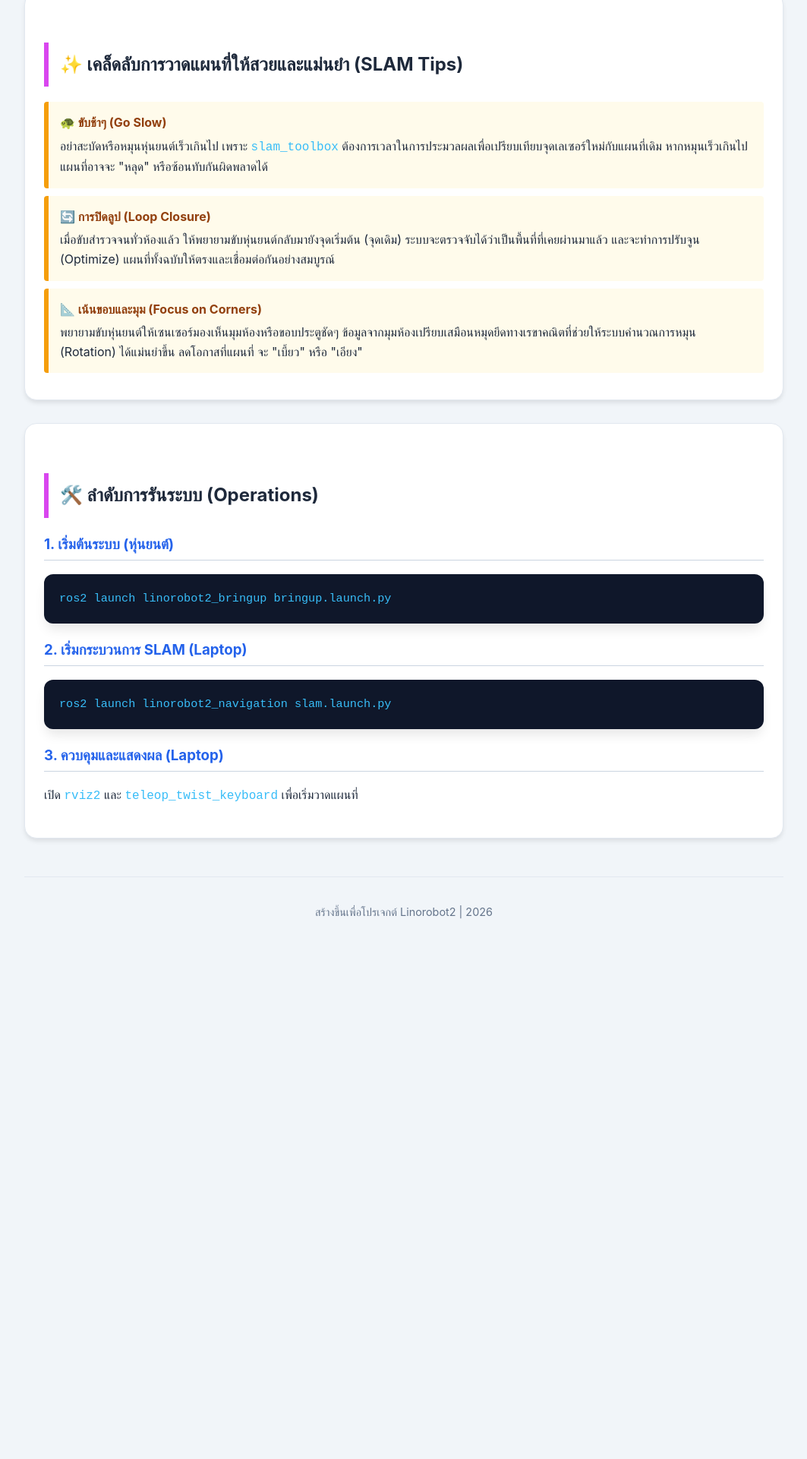
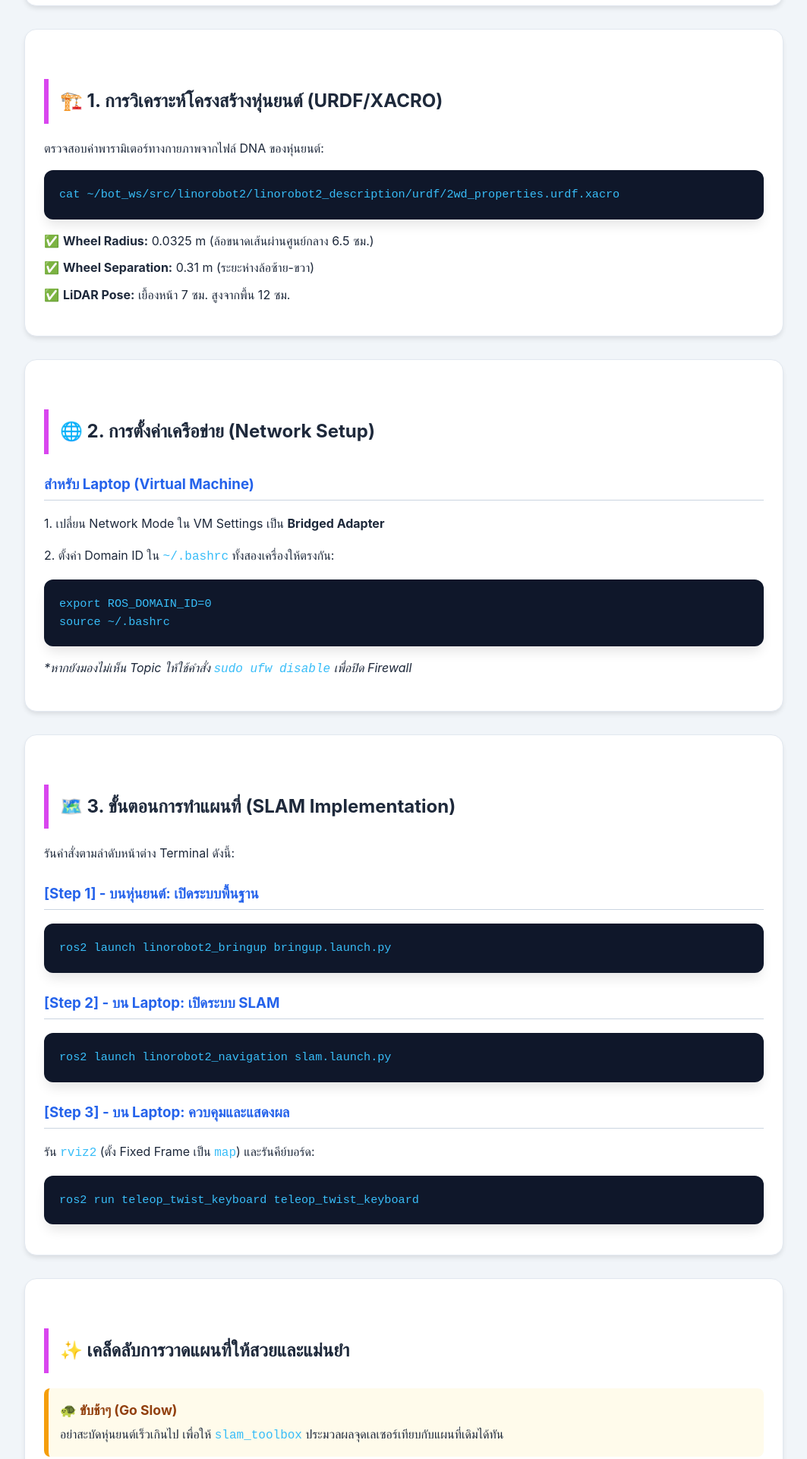
Before and after one commit to chantarasata/kiikee_bot, a plain HTML site: page index.html in a window 1280 px wide. Shown: the part 768-2689 px from the top of the page at 76% size, without its empty margins (108-1171 px from the left). Before the commit the page ends 2035 px from the top, so only its background shows below. Drawn offline with Linux system fonts and the light colour scheme.

Commit message:
Update Linorobot2 documentation and styling

```diff
--- a/index.html
+++ b/index.html
@@ -3,7 +3,7 @@
 <head>
     <meta charset="UTF-8">
     <meta name="viewport" content="width=device-width, initial-scale=1.0">
-    <title>Linorobot2 Master Documentation & SLAM Tips</title>
+    <title>Linorobot2 Master Guide: Hardware to SLAM</title>
     <style>
         :root {
             --primary: #2563eb;
@@ -12,18 +12,19 @@
             --light: #f8fafc;
             --accent: #f59e0b;
             --success: #10b981;
+            --code-bg: #0f172a;
         }
         body { font-family: 'Inter', system-ui, -apple-system, sans-serif; line-height: 1.6; color: var(--dark); max-width: 1000px; margin: 0 auto; padding: 40px 20px; background: #f1f5f9; }
-        h1 { color: var(--primary); font-size: 2.5rem; text-align: center; border-bottom: 4px solid var(--primary); padding-bottom: 20px; }
+        h1 { color: var(--primary); font-size: 2.5rem; text-align: center; border-bottom: 4px solid var(--primary); padding-bottom: 20px; margin-bottom: 40px; }
         h2 { color: var(--dark); margin-top: 40px; border-left: 6px solid var(--secondary); padding-left: 15px; background: #fff; padding-top: 10px; padding-bottom: 10px; border-radius: 0 8px 8px 0; }
-        h3 { color: var(--primary); border-bottom: 1px solid #cbd5e1; padding-bottom: 5px; margin-top: 20px; }
-
-        pre { background: #0f172a; color: #f1f5f9; padding: 20px; border-radius: 12px; overflow-x: auto; font-size: 0.95rem; box-shadow: 0 10px 15px -3px rgba(0,0,0,0.1); }
-        code { color: #38bdf8; font-family: 'Fira Code', monospace; }
+        h3 { color: var(--primary); border-bottom: 1px solid #cbd5e1; padding-bottom: 5px; margin-top: 25px; }
 
         .card { background: white; padding: 25px; border-radius: 16px; box-shadow: 0 4px 6px -1px rgba(0,0,0,0.1); margin-bottom: 30px; border: 1px solid #e2e8f0; }
 
-        table { width: 100%; border-collapse: collapse; margin: 25px 0; background: white; border-radius: 12px; overflow: hidden; box-shadow: 0 4px 6px rgba(0,0,0,0.05); }
+        pre { background: var(--code-bg); color: #f1f5f9; padding: 20px; border-radius: 12px; overflow-x: auto; font-size: 0.95rem; box-shadow: 0 10px 15px -3px rgba(0,0,0,0.1); }
+        code { color: #38bdf8; font-family: 'Fira Code', monospace; }
+
+        table { width: 100%; border-collapse: collapse; margin: 20px 0; background: white; border-radius: 12px; overflow: hidden; box-shadow: 0 4px 6px rgba(0,0,0,0.05); }
         th, td { padding: 15px; text-align: left; border-bottom: 1px solid #e2e8f0; }
         th { background-color: var(--primary); color: white; text-transform: uppercase; font-size: 0.85rem; letter-spacing: 0.05em; }
         tr:hover { background-color: #f8fafc; }
@@ -31,22 +32,27 @@
         .badge { background: var(--accent); color: white; padding: 4px 12px; border-radius: 20px; font-size: 0.8rem; font-weight: bold; }
         .badge-both { background: var(--success); }
 
-        .tip-box { background: #fffbeb; border-left: 6px solid var(--accent); padding: 15px; margin: 10px 0; border-radius: 4px; }
-        .tip-title { font-weight: bold; color: #92400e; display: block; margin-bottom: 5px; }
+        .tip-box { background: #fffbeb; border-left: 6px solid var(--accent); padding: 15px; margin: 15px 0; border-radius: 8px; }
+        .tip-title { font-weight: bold; color: #92400e; display: block; margin-bottom: 5px; font-size: 1.1rem; }
+
+        .setup-list { list-style: none; padding: 0; }
+        .setup-list li { margin-bottom: 10px; padding-left: 25px; position: relative; }
+        .setup-list li::before { content: "✅"; position: absolute; left: 0; }
     </style>
 </head>
 <body>
 
-    <h1>🤖 Linorobot2 Documentation & SLAM Guide</h1>
+    <h1>🤖 Linorobot2 Complete Master Guide</h1>
 
     <div class="card">
         <h2>📊 สรุปคำสั่งที่ใช้บ่อย (Cheat Sheet)</h2>
+        <p>ใช้สำหรับตรวจสอบสถานะและแก้ไขปัญหาจาก Laptop หรือหุ่นยนต์</p>
         <table>
             <thead>
                 <tr>
                     <th>คำสั่ง (Command)</th>
                     <th>หน้าที่ (Function)</th>
-                    <th>รันที่เครื่องไหน (Target)</th>
+                    <th>เครื่องที่รัน (Target)</th>
                 </tr>
             </thead>
             <tbody>
@@ -80,38 +86,68 @@
     </div>
 
     <div class="card">
-        <h2>✨ เคล็ดลับการวาดแผนที่ให้สวยและแม่นยำ (SLAM Tips)</h2>
+        <h2>🏗️ 1. การวิเคราะห์โครงสร้างหุ่นยนต์ (URDF/XACRO)</h2>
+        <p>ตรวจสอบค่าพารามิเตอร์ทางกายภาพจากไฟล์ DNA ของหุ่นยนต์:</p>
+        <pre><code>cat ~/bot_ws/src/linorobot2/linorobot2_description/urdf/2wd_properties.urdf.xacro</code></pre>
+        <ul class="setup-list">
+            <li><b>Wheel Radius:</b> 0.0325 m (ล้อขนาดเส้นผ่านศูนย์กลาง 6.5 ซม.)</li>
+            <li><b>Wheel Separation:</b> 0.31 m (ระยะห่างล้อซ้าย-ขวา)</li>
+            <li><b>LiDAR Pose:</b> เยื้องหน้า 7 ซม. สูงจากพื้น 12 ซม.</li>
+        </ul>
+    </div>
+
+    <div class="card">
+        <h2>🌐 2. การตั้งค่าเครือข่าย (Network Setup)</h2>
+        <h3>สำหรับ Laptop (Virtual Machine)</h3>
+        <p>1. เปลี่ยน Network Mode ใน VM Settings เป็น <b>Bridged Adapter</b></p>
+        <p>2. ตั้งค่า Domain ID ใน <code>~/.bashrc</code> ทั้งสองเครื่องให้ตรงกัน:</p>
+        <pre><code>export ROS_DOMAIN_ID=0
+source ~/.bashrc</code></pre>
+        <p><i>*หากยังมองไม่เห็น Topic ให้ใช้คำสั่ง <code>sudo ufw disable</code> เพื่อปิด Firewall</i></p>
+    </div>
+
+    <div class="card">
+        <h2>🗺️ 3. ขั้นตอนการทำแผนที่ (SLAM Implementation)</h2>
+        <p>รันคำสั่งตามลำดับหน้าต่าง Terminal ดังนี้:</p>
+
+        <h3>[Step 1] - บนหุ่นยนต์: เปิดระบบพื้นฐาน</h3>
+        <pre><code>ros2 launch linorobot2_bringup bringup.launch.py</code></pre>
+
+        <h3>[Step 2] - บน Laptop: เปิดระบบ SLAM</h3>
+        <pre><code>ros2 launch linorobot2_navigation slam.launch.py</code></pre>
+
+        <h3>[Step 3] - บน Laptop: ควบคุมและแสดงผล</h3>
+        <p>รัน <code>rviz2</code> (ตั้ง Fixed Frame เป็น <code>map</code>) และรันคีย์บอร์ด:</p>
+        <pre><code>ros2 run teleop_twist_keyboard teleop_twist_keyboard</code></pre>
+    </div>
+
+    <div class="card">
+        <h2>✨ เคล็ดลับการวาดแผนที่ให้สวยและแม่นยำ</h2>
 
         <div class="tip-box">
             <span class="tip-title">🐢 ขับช้าๆ (Go Slow)</span>
-            อย่าสะบัดหรือหมุนหุ่นยนต์เร็วเกินไป เพราะ <code>slam_toolbox</code> ต้องการเวลาในการประมวลผลเพื่อเปรียบเทียบจุดเลเซอร์ใหม่กับแผนที่เดิม หากหมุนเร็วเกินไปแผนที่อาจจะ "หลุด" หรือซ้อนทับกันผิดพลาดได้
+            อย่าสะบัดหุ่นยนต์เร็วเกินไป เพื่อให้ <code>slam_toolbox</code> ประมวลผลจุดเลเซอร์เทียบกับแผนที่เดิมได้ทัน
         </div>
 
         <div class="tip-box">
             <span class="tip-title">🔄 การปิดลูป (Loop Closure)</span>
-            เมื่อขับสำรวจจนทั่วห้องแล้ว ให้พยายามขับหุ่นยนต์กลับมายังจุดเริ่มต้น (จุดเดิม) ระบบจะตรวจจับได้ว่าเป็นพื้นที่ที่เคยผ่านมาแล้ว และจะทำการปรับจูน (Optimize) แผนที่ทั้งฉบับให้ตรงและเชื่อมต่อกันอย่างสมบูรณ์
+            เมื่อสำรวจทั่วแล้ว ให้กลับมาจบที่จุดเริ่มต้น ระบบจะจัดระเบียบแผนที่ทั้งฉบับให้ตรงเป๊ะขึ้น
         </div>
 
         <div class="tip-box">
             <span class="tip-title">📐 เน้นขอบและมุม (Focus on Corners)</span>
-            พยายามขับหุ่นยนต์ให้เซนเซอร์มองเห็นมุมห้องหรือขอบประตูชัดๆ ข้อมูลจากมุมห้องเปรียบเสมือนหมุดยึดทางเรขาคณิตที่ช่วยให้ระบบคำนวณการหมุน (Rotation) ได้แม่นยำขึ้น ลดโอกาสที่แผนที่ จะ "เบี้ยว" หรือ "เอียง"
+            ให้หุ่นยนต์มองเห็นมุมห้องชัดๆ จะช่วยยึดทางเรขาคณิตให้แผนที่เบี้ยวน้อยลง
         </div>
     </div>
 
     <div class="card">
-        <h2>🛠️ ลำดับการรันระบบ (Operations)</h2>
-        <h3>1. เริ่มต้นระบบ (หุ่นยนต์)</h3>
-        <pre><code>ros2 launch linorobot2_bringup bringup.launch.py</code></pre>
-
-        <h3>2. เริ่มกระบวนการ SLAM (Laptop)</h3>
-        <pre><code>ros2 launch linorobot2_navigation slam.launch.py</code></pre>
-
-        <h3>3. ควบคุมและแสดงผล (Laptop)</h3>
-        <p>เปิด <code>rviz2</code> และ <code>teleop_twist_keyboard</code> เพื่อเริ่มวาดแผนที่</p>
+        <h2>💾 4. การบันทึกแผนที่ (Saving the Map)</h2>
+        <p>เมื่อได้แผนที่ที่พอใจแล้ว ให้รันคำสั่งบันทึกที่ Laptop:</p>
+        <pre><code>ros2 run nav2_map_server map_saver_cli -f ~/my_room_map</code></pre>
     </div>
 
     <footer style="text-align: center; margin-top: 50px; color: #64748b; font-size: 0.9rem; border-top: 1px solid #e2e8f0; padding-top: 20px;">
-        <p>สร้างขึ้นเพื่อโปรเจกต์ Linorobot2 | 2026</p>
+        <p>Documentation created for Linorobot2 Project | 2026</p>
     </footer>
 
 </body>
```
